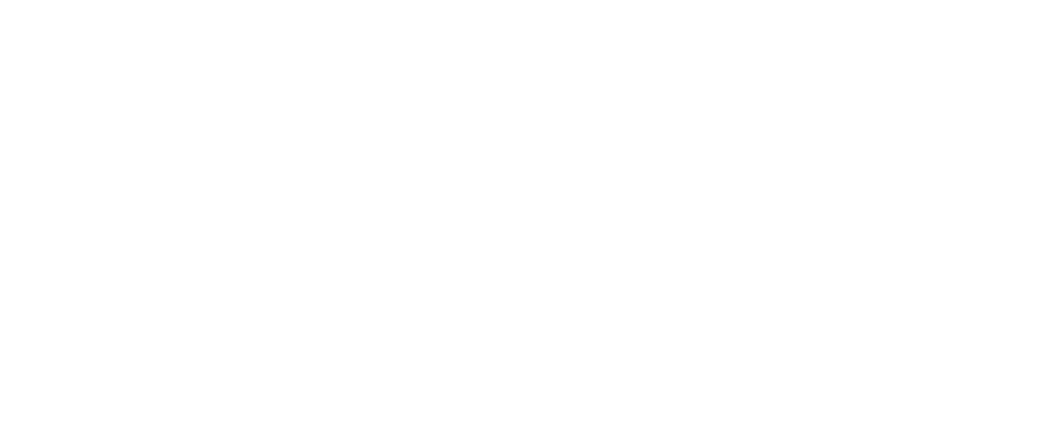
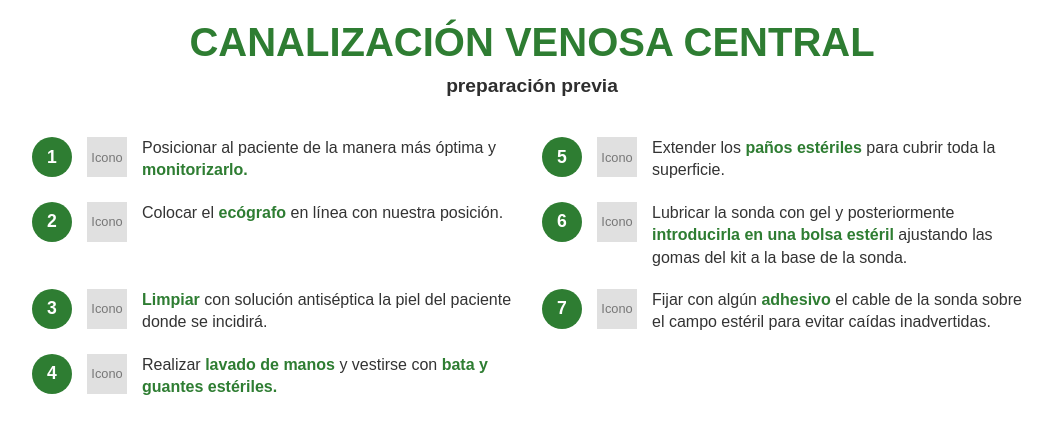
Before and after one commit to yohnnier/pasos, a plain HTML site: page index.html in a window 1280 px wide. Shown: the whole page, without its empty margins (108-1161 px from the left). Drawn offline with Linux system fonts and the light colour scheme.

Commit message:
Update index.html

```diff
--- a/index.html
+++ b/index.html
@@ -2,7 +2,8 @@
 <html lang="es">
 <head>
   <meta charset="UTF-8" />
-  <title>Canalización Venosa Central - Preparación Previa</n  <style>
+  <title>Canalización Venosa Central - Preparación Previa</title>
+  <style>
     /* ------ Reset básico ------ */
     * {
       margin: 0;
@@ -87,6 +88,12 @@
       width: 40px;
       height: 40px;
       flex-shrink: 0;
+      background-color: #e0e0e0; /* Placeholder gris */
+      display: flex;
+      align-items: center;
+      justify-content: center;
+      color: #777;
+      font-size: 0.8rem;
     }
 
     /* Texto descriptivo */
@@ -126,8 +133,7 @@
       <!-- Paso 1 -->
       <div class="step" id="step-1">
         <div class="step-number">1</div>
-        <!-- Aquí reemplaza el src por la ruta de tu propio icono -->
-        <img src="ruta/a/icono-monitor.png" alt="Monitor" class="step-icon" />
+        <div class="step-icon">Icono</div>
         <div class="step-text">
           Posicionar al paciente de la manera más óptima y <span class="highlight">monitorizarlo.</span>
         </div>
@@ -136,7 +142,7 @@
       <!-- Paso 5 -->
       <div class="step" id="step-5">
         <div class="step-number">5</div>
-        <img src="ruta/a/icono-panos.png" alt="Pañales estériles" class="step-icon" />
+        <div class="step-icon">Icono</div>
         <div class="step-text">
           Extender los <span class="highlight">paños estériles</span> para cubrir toda la superficie.
         </div>
@@ -145,7 +151,7 @@
       <!-- Paso 2 -->
       <div class="step" id="step-2">
         <div class="step-number">2</div>
-        <img src="ruta/a/icono-sonda.png" alt="Ecógrafo" class="step-icon" />
+        <div class="step-icon">Icono</div>
         <div class="step-text">
           Colocar el <span class="highlight">ecógrafo</span> en línea con nuestra posición.
         </div>
@@ -154,7 +160,7 @@
       <!-- Paso 6 -->
       <div class="step" id="step-6">
         <div class="step-number">6</div>
-        <img src="ruta/a/icono-sonda-bolsa.png" alt="Sonda en bolsa estéril" class="step-icon" />
+        <div class="step-icon">Icono</div>
         <div class="step-text">
           Lubricar la sonda con gel y posteriormente <span class="highlight">introducirla en una bolsa estéril</span> ajustando las gomas del kit a la base de la sonda.
         </div>
@@ -163,7 +169,7 @@
       <!-- Paso 3 -->
       <div class="step" id="step-3">
         <div class="step-number">3</div>
-        <img src="ruta/a/icono-solution.png" alt="Solución antiséptica" class="step-icon" />
+        <div class="step-icon">Icono</div>
         <div class="step-text">
           <span class="highlight">Limpiar</span> con solución antiséptica la piel del paciente donde se incidirá.
         </div>
@@ -172,7 +178,7 @@
       <!-- Paso 7 -->
       <div class="step" id="step-7">
         <div class="step-number">7</div>
-        <img src="ruta/a/icono-adhesivo.png" alt="Adhesivo" class="step-icon" />
+        <div class="step-icon">Icono</div>
         <div class="step-text">
           Fijar con algún <span class="highlight">adhesivo</span> el cable de la sonda sobre el campo estéril para evitar caídas inadvertidas.
         </div>
@@ -181,7 +187,7 @@
       <!-- Paso 4 -->
       <div class="step" id="step-4">
         <div class="step-number">4</div>
-        <img src="ruta/a/icono-lavado-manos.png" alt="Lavado de manos" class="step-icon" />
+        <div class="step-icon">Icono</div>
         <div class="step-text">
           Realizar <span class="highlight">lavado de manos</span> y vestirse con <span class="highlight">bata y guantes estériles.</span>
         </div>
```
